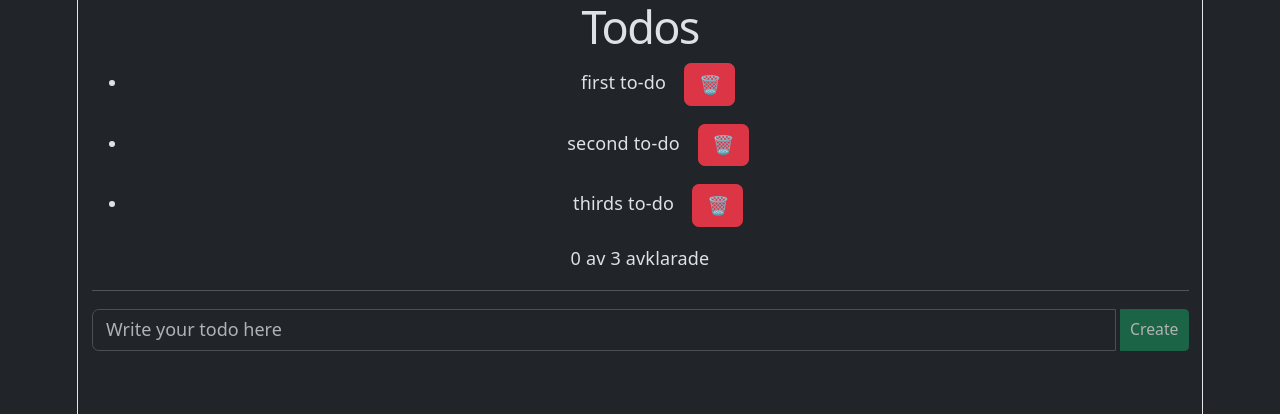
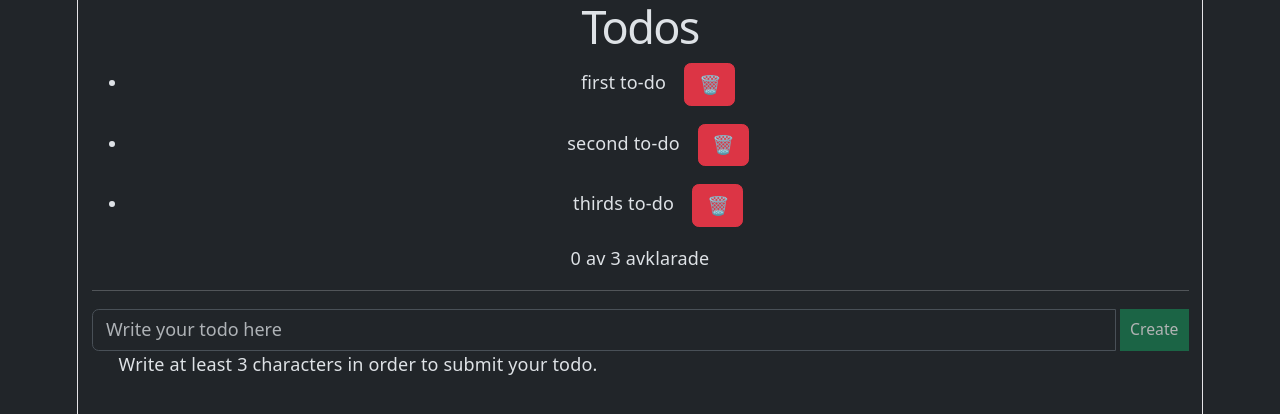
Before and after one commit to Petrasoderstrom1612/REACT-01, a React (Vite) app in the folder 03-simple-todos/: page / in a window 1280 px wide. Shown: the top 414 px of the page. Built offline with nearby package versions, Linux system fonts and the light colour scheme.

Commit message:
Visa ett meddelande under input-fältet om man skrivit in 1-2 tecken men inte mer som titel.

```diff
--- a/03-simple-todos/src/App.tsx
+++ b/03-simple-todos/src/App.tsx
@@ -65,7 +65,7 @@ const toggleTodo = (clickedId: number) => {
       )}
 
       <form onSubmit={handleFormSubmit}>
-        <div className="input-group">
+        <div className="input-group mb3">
           <input
             className="form-control"
             type="text"
@@ -75,13 +75,15 @@ const toggleTodo = (clickedId: number) => {
             title="to-do"
             onChange={(e) => setInputTitle(e.target.value)}
             value={inputTitle} />
+
           <button
             className="btn btn-success btn-sm ms-1"
             type="submit"
-            disabled={inputTitle.length < 4}
-          >
+            disabled={inputTitle.length < 3}
+            >
             Create
           </button>
+          {inputTitle.length < 3 && <p className="input-group ms-4">Write at least 3 characters in order to submit your todo.</p>}
         </div>
       </form>
     </div></>
```
